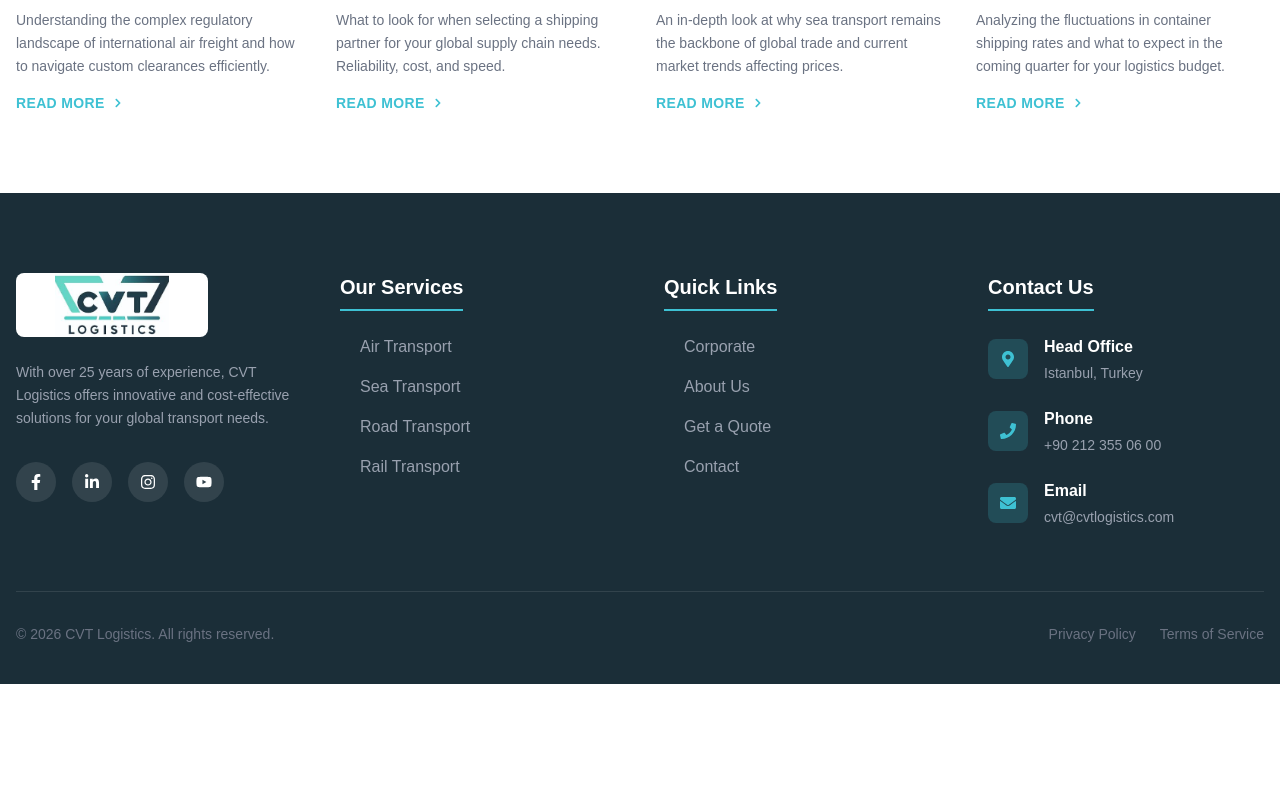
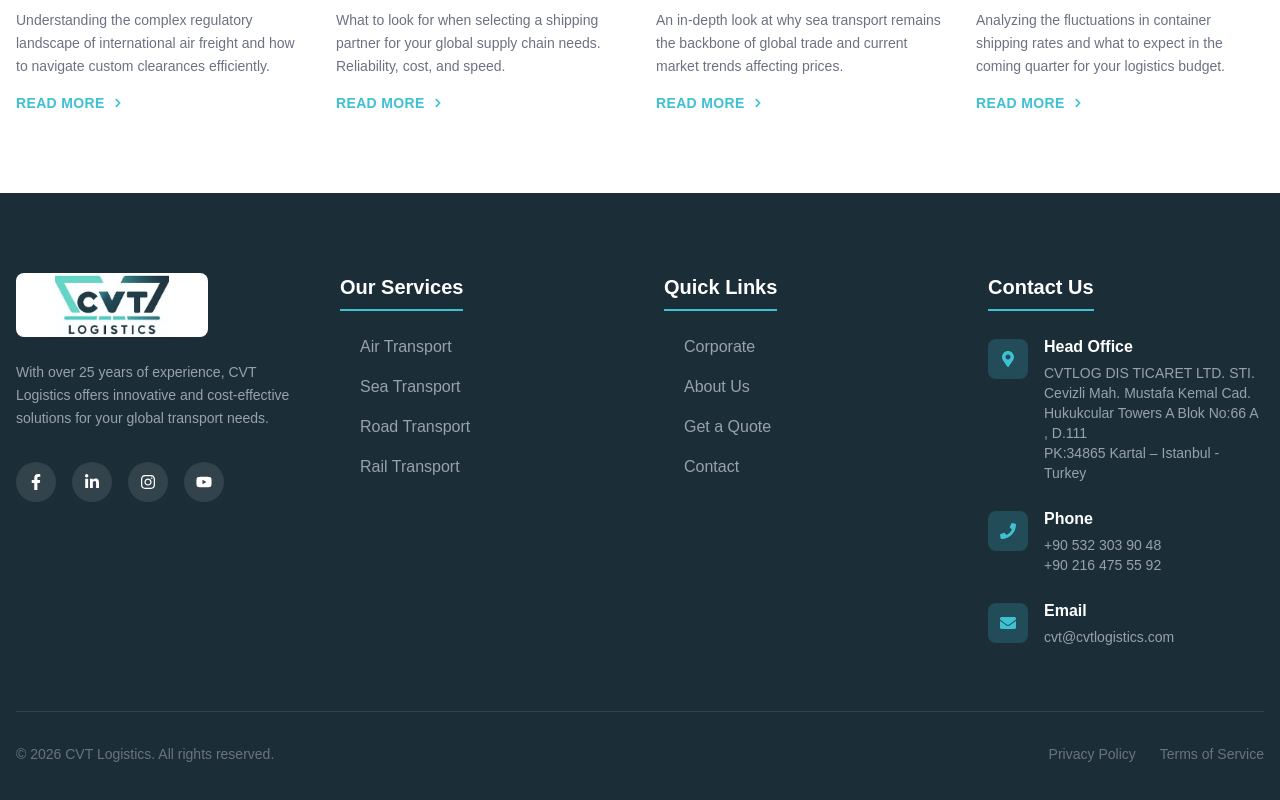
Before and after one commit to webtasarimdigital/cvt, a Next.js app: page / in a window 1280 px wide. Shown: the part 3462-4262 px from the top of the page. Before the commit the page ends 4146 px from the top, so only its background shows below. Built offline with nearby package versions, Linux system fonts and the light colour scheme.

Commit message:
düzenleme footer

```diff
--- a/app/components/Footer.tsx
+++ b/app/components/Footer.tsx
@@ -98,7 +98,12 @@ export default function Footer() {
                                 </div>
                                 <div>
                                     <h4 className="text-white font-bold mb-1">Head Office</h4>
-                                    <p className="text-sm">Istanbul, Turkey</p>
+                                    <p className="text-sm">
+                                        CVTLOG DIS TICARET LTD. STI.<br />
+                                        Cevizli Mah. Mustafa Kemal Cad.<br />
+                                        Hukukcular Towers A Blok No:66 A , D.111<br />
+                                        PK:34865 Kartal – Istanbul - Turkey
+                                    </p>
                                 </div>
                             </div>
 
@@ -108,7 +113,8 @@ export default function Footer() {
                                 </div>
                                 <div>
                                     <h4 className="text-white font-bold mb-1">Phone</h4>
-                                    <p className="text-sm">+90 212 355 06 00</p>
+                                    <p className="text-sm">+90 532 303 90 48</p>
+                                    <p className="text-sm">+90 216 475 55 92</p>
                                 </div>
                             </div>
 
--- a/app/components/WhatsAppButton.tsx
+++ b/app/components/WhatsAppButton.tsx
@@ -5,7 +5,7 @@ import { FaWhatsapp } from "react-icons/fa";
 export default function WhatsAppButton() {
     return (
         <a
-            href="https://wa.me/55555"
+            href="https://wa.me/905323039048"
             target="_blank"
             rel="noopener noreferrer"
             className="fixed bottom-6 right-6 z-50 flex items-center justify-center w-16 h-16 bg-green-500 text-white rounded-full shadow-2xl hover:bg-green-600 transition duration-300 group"
```
